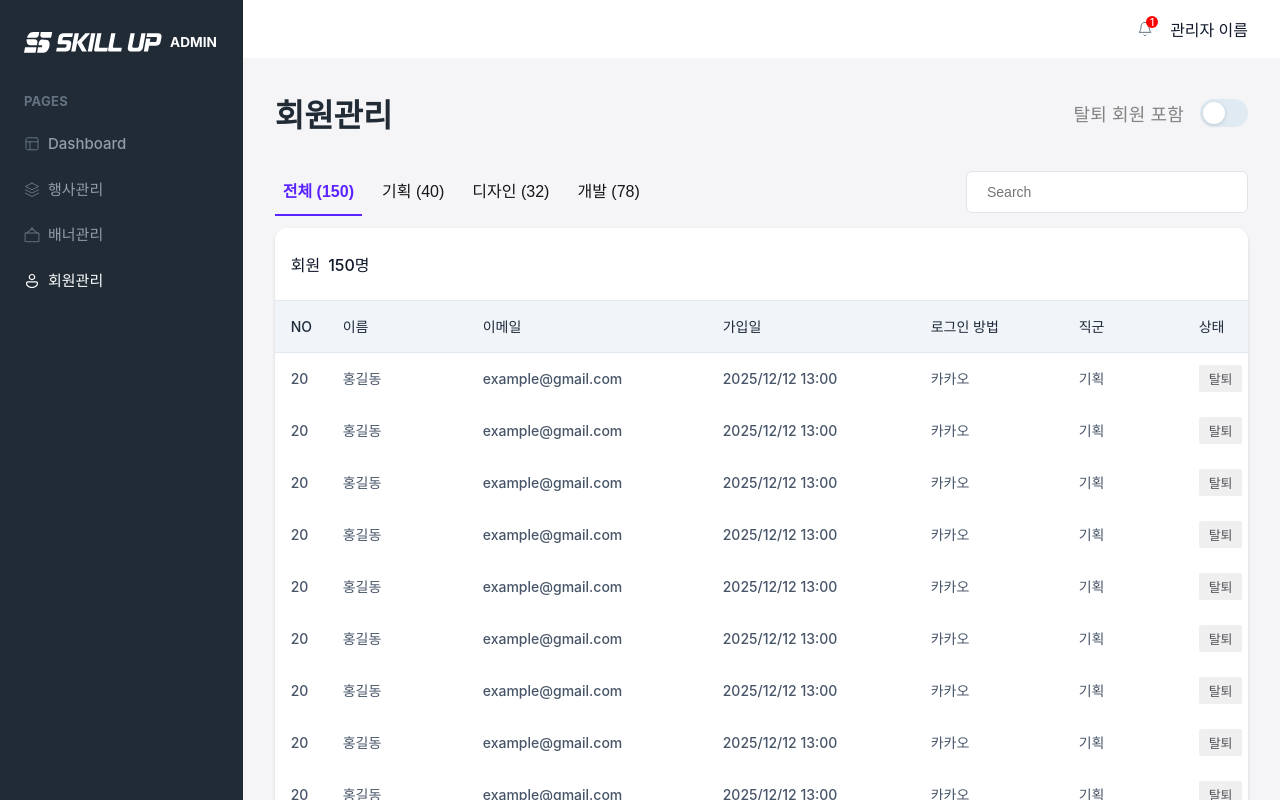
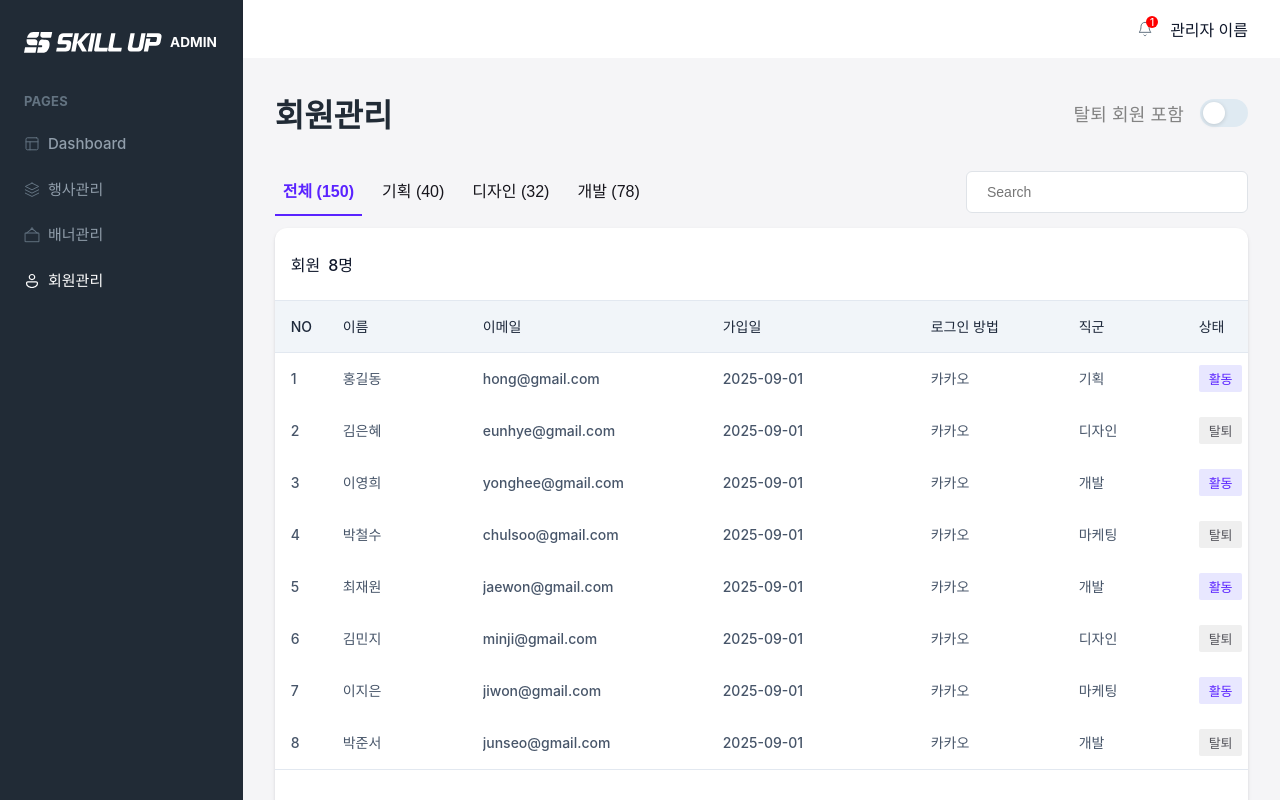
Before and after one commit to SKILLUP-FRONTEND/SkillUp_Admin, a Next.js app: page /admin/members in a window 1280 px wide. Shown: the top 800 px of the page. Built offline with nearby package versions, Linux system fonts and the light colour scheme; a web font is replaced by a local one.

Commit message:
:clown_face: Chore: 목업 데이터 추가 (#3)

```diff
--- a/src/app/admin/members/MembersPageContent.tsx
+++ b/src/app/admin/members/MembersPageContent.tsx
@@ -14,6 +14,7 @@ import styles from "./members.module.css";
 import { useState } from "react";
 import MemberTable from "@/components/members/MemberTable";
 import MemberPagination from "@/components/members/MemberPagination";
+import { MEMBERS } from "@/mocks/members.mock";
 
 export default function MembersPageContent() {
   const [selected, setSelected] = useState("all");
@@ -22,27 +23,28 @@ export default function MembersPageContent() {
     setSelected(key);
   };
 
+  const members = MEMBERS;
+
   return (
     <section className={styles.membersSection}>
       <div className={styles.membersHeader}>
         <h2 className={styles.membersTitle}>회원관리</h2>
         <MemberFilterToggle />
       </div>
-      {/* TODO : 테이블 전체 부분 */}
       <div className={styles.membersTable}>
         <div className={styles.membersTableFilter}>
           <MemberFilterTabs selected={selected} onSelect={onSelect} />
           <MemberSearchInput />
         </div>
 
-        {/* TODO : 테이블 메인 부분 */}
         <div className={styles.membersTableMain}>
           <div className={styles.membersTableHeader}>
             <h5 className={styles.membersTableHeaderTitle}>회원</h5>
-            <h5 className={styles.membersTableHeaderTitle}>150명</h5>
+            <h5 className={styles.membersTableHeaderTitle}>
+              {members.length}명
+            </h5>
           </div>
-          <MemberTable />
-          {/* TODO : 테이블 페이지네이션 부분 */}
+          <MemberTable members={members} />
           <MemberPagination />
         </div>
       </div>
--- a/src/components/members/MemberHeader/style.module.css
+++ b/src/components/members/MemberHeader/style.module.css
@@ -25,32 +25,32 @@
   white-space: nowrap;
 }
 
-th:first-child {
+.memberHeader th:first-child {
   width: 4.25rem;
   padding-left: 1rem;
 }
 
-th:nth-child(2) {
+.memberHeader th:nth-child(2) {
   width: 8.75rem;
 }
 
-th:nth-child(3) {
+.memberHeader th:nth-child(3) {
   width: 15rem;
 }
 
-th:nth-child(4) {
+.memberHeader th:nth-child(4) {
   width: 13rem;
 }
 
-th:nth-child(5) {
+.memberHeader th:nth-child(5) {
   width: 9.25rem;
 }
 
-th:nth-child(6) {
+.memberHeader th:nth-child(6) {
   width: 7.5rem;
 }
 
-th:last-child {
+.memberHeader th:last-child {
   width: 7.5rem;
   padding-right: 1rem;
 }
--- a/src/components/members/MemberTable/index.tsx
+++ b/src/components/members/MemberTable/index.tsx
@@ -9,16 +9,20 @@
 import MemberHeader from "../MemberHeader";
 import styles from "./style.module.css";
 import MemberTableRow from "../MemberTableRow";
+import { Member } from "@/types/member";
 
-export default function MemberTable() {
+interface Props {
+  members: Member[];
+}
+
+export default function MemberTable({ members }: Props) {
   return (
     <div className={styles.memberTable}>
       <table>
         <MemberHeader />
-        {/* TODO : 추후 서버에서 받은 데이터로 변경 */}
         <tbody>
-          {Array.from({ length: 10 }).map((_, index) => (
-            <MemberTableRow key={index} />
+          {members.map((member, index) => (
+            <MemberTableRow key={index} member={member} />
           ))}
         </tbody>
       </table>
--- a/src/components/members/MemberTableRow/index.tsx
+++ b/src/components/members/MemberTableRow/index.tsx
@@ -7,32 +7,40 @@
 */
 
 import styles from "./style.module.css";
+import { Member } from "@/types/member";
 
-export default function MemberTableRow() {
+interface Props {
+  member: Member;
+}
+
+export default function MemberTableRow({ member }: Props) {
   return (
     <tr className={styles.memberTableRow}>
       <td>
-        <div className={styles.ellipsis}>20</div>
+        <div className={styles.ellipsis}>{member.id}</div>
       </td>
       <td>
-        <div className={styles.ellipsis}>홍길동</div>
+        <div className={styles.ellipsis}>{member.name}</div>
       </td>
       <td>
-        <div className={styles.ellipsis}>example@gmail.com</div>
+        <div className={styles.ellipsis}>{member.email}</div>
       </td>
       <td>
-        <div className={styles.ellipsis}>2025/12/12 13:00</div>
+        <div className={styles.ellipsis}>{member.createdAt}</div>
       </td>
       <td>
-        <div className={styles.ellipsis}>카카오</div>
+        <div className={styles.ellipsis}>{member.loginMethod}</div>
       </td>
       <td>
-        <div className={styles.ellipsis}>기획</div>
+        <div className={styles.ellipsis}>{member.job}</div>
       </td>
-      {/* TODO : 추후 서버에서 받은 데이터로 변경 */}
       <td>
-        <span className={`${styles.statusBadge} ${styles.inactive}`}>
-          {"탈퇴"}
+        <span
+          className={`${styles.statusBadge} ${
+            member.status === "active" ? styles.active : styles.inactive
+          }`}
+        >
+          {member.status === "active" ? "활동" : "탈퇴"}
         </span>
       </td>
     </tr>
--- /dev/null
+++ b/src/mocks/members.mock.ts
@@ -0,0 +1,84 @@
+// src/mocks/members.mock.ts
+
+/*
+  담당자 : 김은혜
+  최초 작성일 : 2025-09-01
+  최종 수정일 : 2025-09-01
+*/
+
+import { Member } from "@/types/member";
+
+export const MEMBERS: Member[] = [
+  {
+    id: 1,
+    name: "홍길동",
+    email: "hong@gmail.com",
+    createdAt: "2025-09-01",
+    loginMethod: "카카오",
+    job: "기획",
+    status: "active",
+  },
+  {
+    id: 2,
+    name: "김은혜",
+    email: "eunhye@gmail.com",
+    createdAt: "2025-09-01",
+    loginMethod: "카카오",
+    job: "디자인",
+    status: "inactive",
+  },
+  {
+    id: 3,
+    name: "이영희",
+    email: "yonghee@gmail.com",
+    createdAt: "2025-09-01",
+    loginMethod: "카카오",
+    job: "개발",
+    status: "active",
+  },
+  {
+    id: 4,
+    name: "박철수",
+    email: "chulsoo@gmail.com",
+    createdAt: "2025-09-01",
+    loginMethod: "카카오",
+    job: "마케팅",
+    status: "inactive",
+  },
+  {
+    id: 5,
+    name: "최재원",
+    email: "jaewon@gmail.com",
+    createdAt: "2025-09-01",
+    loginMethod: "카카오",
+    job: "개발",
+    status: "active",
+  },
+  {
+    id: 6,
+    name: "김민지",
+    email: "minji@gmail.com",
+    createdAt: "2025-09-01",
+    loginMethod: "카카오",
+    job: "디자인",
+    status: "inactive",
+  },
+  {
+    id: 7,
+    name: "이지은",
+    email: "jiwon@gmail.com",
+    createdAt: "2025-09-01",
+    loginMethod: "카카오",
+    job: "마케팅",
+    status: "active",
+  },
+  {
+    id: 8,
+    name: "박준서",
+    email: "junseo@gmail.com",
+    createdAt: "2025-09-01",
+    loginMethod: "카카오",
+    job: "개발",
+    status: "inactive",
+  },
+];
--- /dev/null
+++ b/src/types/member.ts
@@ -0,0 +1,18 @@
+// src/types/member.ts
+
+/*
+  담당자 : 김은혜
+  최초 작성일 : 2025-09-01
+  최종 수정일 : 2025-09-01
+*/
+
+export type Status = "active" | "inactive";
+export interface Member {
+  id: number;
+  name: string;
+  email: string;
+  createdAt: string;
+  loginMethod: string;
+  job: string;
+  status: Status;
+}
```
